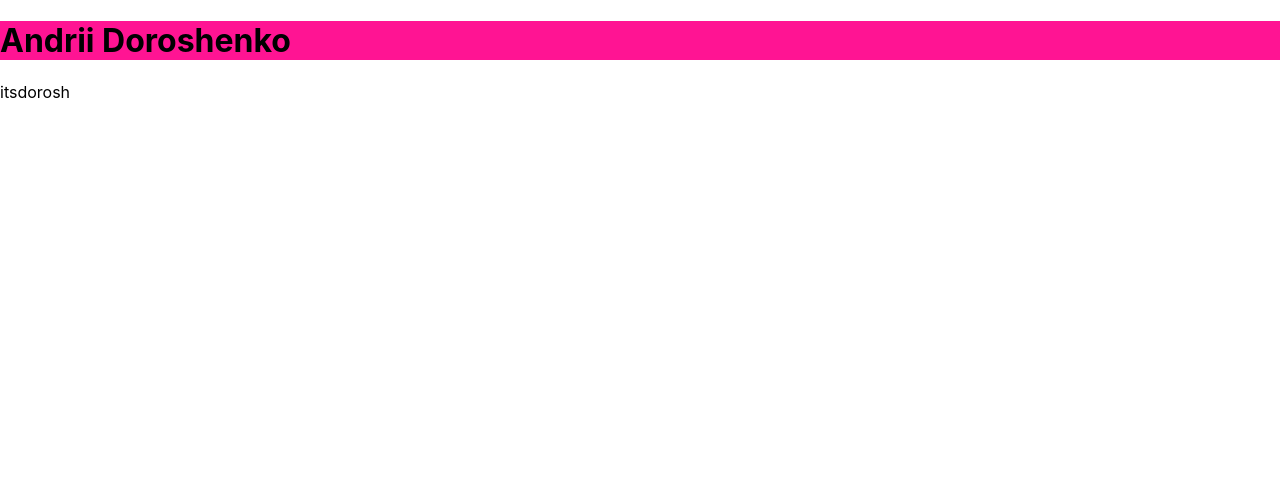
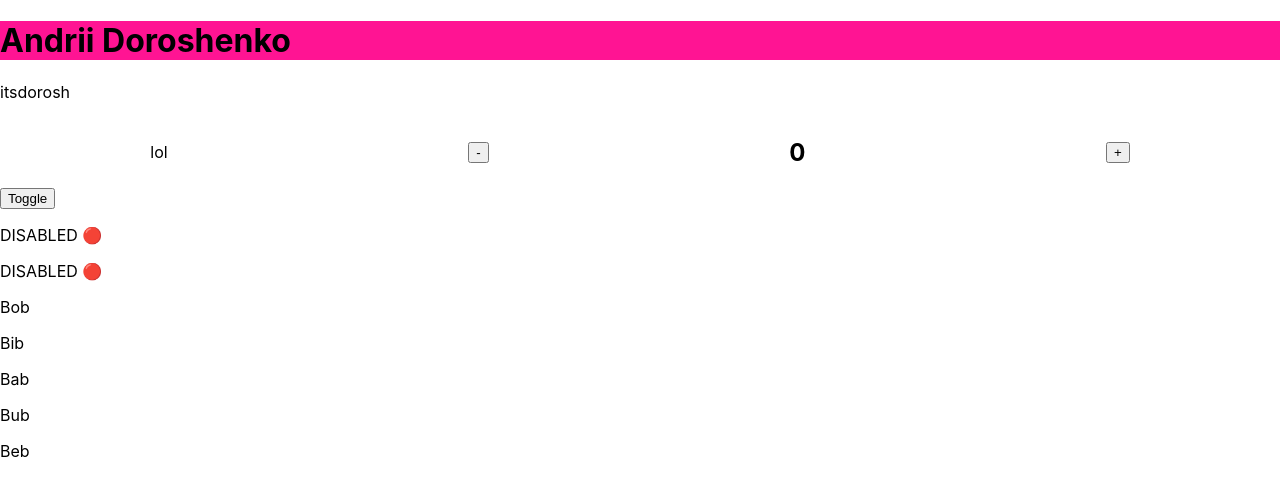
Before and after one commit to VladimirLavr/frontend-pro-course-10.03.22, a React (Create React App) app in the folder lecture-materials/learn-react/: page / in a window 1280 px wide. Shown: the top 496 px of the page. Built offline with nearby package versions, Linux system fonts and the light colour scheme.

Commit message:
update React project and add 2 new components

```diff
--- a/lecture-materials/learn-react/src/App.js
+++ b/lecture-materials/learn-react/src/App.js
@@ -1,12 +1,15 @@
 import './App.scss';
 import {Header} from "./components/Header/Header";
+import {Counter} from "./components/Counter/Counter";
+import {Toggler} from "./components/Toggler/Toggler";
 
 function App() {
-  const a = "hero";
-
+  const initialCount = 0;
   return (
     <div>
       <Header />
+      <Counter initialCount={initialCount} />
+      <Toggler />
     </div>
   );
 }
--- /dev/null
+++ b/lecture-materials/learn-react/src/components/Counter/Counter.js
@@ -0,0 +1,52 @@
+import {Component} from "react";
+import "./Counter.scss";
+
+export class Counter extends Component {
+
+  constructor(props) {
+    super(props);
+    console.log("constructor");
+    console.log(this.props, this.state);
+  }
+
+  state = {
+    count: this.props.initialCount || 0,
+  };
+
+  componentDidMount() {
+    console.log("componentDidMount");
+    console.log(this.props, this.state);
+  }
+
+  componentDidUpdate(prevProps, prevState, snapshot) {
+    console.log("componentDidUpdate");
+    console.log(prevProps, prevState);
+    console.log(this.props, this.state);
+  }
+
+  componentWillUnmount() {
+    console.log("good bye!");
+  }
+
+  incrementCount = () => {
+    this.setState({count: this.state.count + 1});
+  };
+
+  decrementCount = () => {
+    this.setState({count: this.state.count - 1});
+  };
+
+  render() {
+    console.log("render");
+    console.log(this.props, this.state);
+    return (
+      <div className="Counter">
+        {<p>lol</p>}
+        <button onClick={this.decrementCount}>-</button>
+        <h2>{this.state.count}</h2>
+        <button onClick={this.incrementCount}>+</button>
+
+      </div>
+    );
+  }
+}
--- /dev/null
+++ b/lecture-materials/learn-react/src/components/Counter/Counter.scss
@@ -0,0 +1,5 @@
+.Counter {
+  display: flex;
+  justify-content: space-around;
+  align-items: center;
+}
--- /dev/null
+++ b/lecture-materials/learn-react/src/components/Toggler/Toggler.js
@@ -0,0 +1,36 @@
+import {Component} from "react";
+
+export class Toggler extends Component {
+  state = {
+    enabled: false,
+    users: [
+      {name: "Bob", id: 1},
+      {name: "Bib", id: 2},
+      {name: "Bab", id: 3},
+      {name: "Bub", id: 4},
+      {name: "Beb", id: 5},
+    ],
+  };
+
+  toggleHandler = (event) => {
+    this.setState({enabled: !this.state.enabled});
+    console.log(event);
+  }
+
+  enabledJSX = <p>ENABLED 🟢</p>;
+  disabledJSX = <p>DISABLED 🔴</p>;
+
+  render() {
+    return (
+      <div>
+        <button onClick={this.toggleHandler}>Toggle</button>
+        {this.state.enabled ? this.enabledJSX : this.disabledJSX}
+        {this.state.enabled && this.enabledJSX}
+        {!this.state.enabled && this.disabledJSX}
+
+        {/*List rendering*/}
+        {this.state.users.map(user => <p key={user.id}>{user.name}</p>)}
+      </div>
+    );
+  }
+}
```
